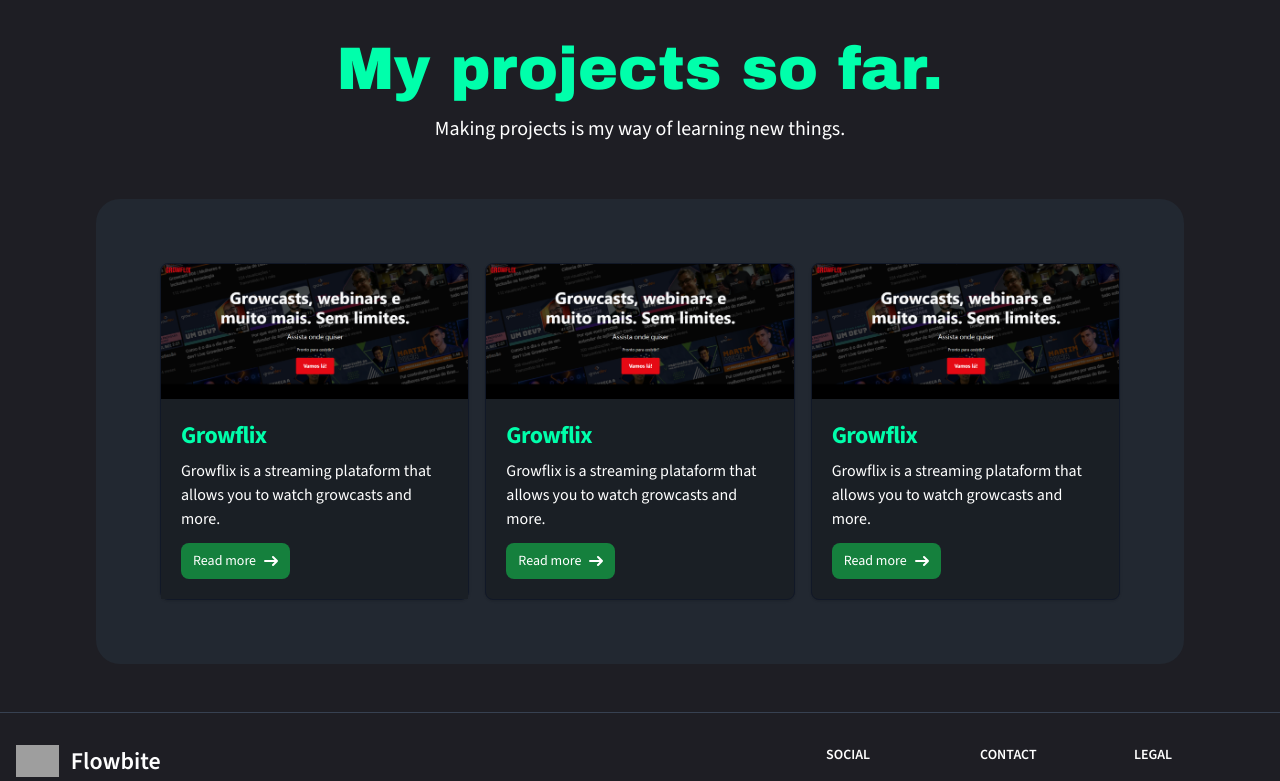
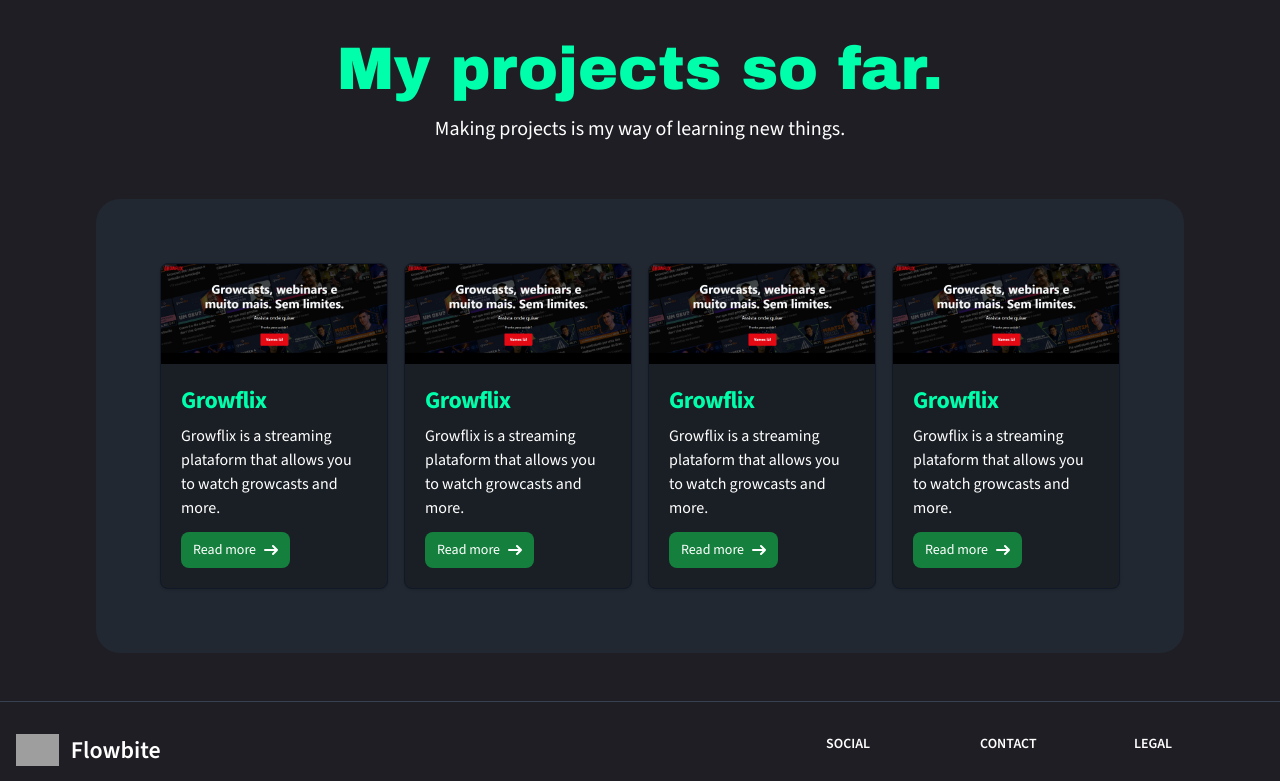
Before and after one commit to Marccelo125/portifolio, a Vue app: page / in a window 1280 px wide. Shown: the part 556-1337 px from the top of the page. Built offline with nearby package versions, Linux system fonts and the light colour scheme; grey boxes are pictures that could not be loaded; a web font is replaced by a local one; what mdi-vue would draw is missing.

Commit message:
refactor: cards responsivity

```diff
--- a/src/views/HomeView.vue
+++ b/src/views/HomeView.vue
@@ -43,44 +43,10 @@
       </div>
     </section>
 
-    <section class="hidden bg-[#222831] mx-24 p-4 rounded-3xl lg:flex">
+    <section class="flex bg-[#222831] mx-24 p-4 rounded-3xl lg:flex">
       <!-- TODO: grid sistem -->
-      <div class="flex gap-4 m-12">
-        <div class="max-w-sm bg-dark border border-gray-900 rounded-lg shadow">
-          <a href="#">
-            <img class="rounded-t-lg" src="@/assets/images/growflix-banner.png" alt="" />
-          </a>
-          <div class="p-5 bg-[#1a1f25]">
-            <a href="#">
-              <h5 class="mb-2 text-2xl font-bold tracking-tight text-[#00FFAB]">Growflix</h5>
-            </a>
-            <p class="mb-3 font-normal text-white">
-              Growflix is a streaming plataform that allows you to watch growcasts and more.
-            </p>
-            <a
-              href="#"
-              class="inline-flex items-center px-3 py-2 text-sm font-medium text-center text-white bg-green-700 rounded-lg hover:bg-green-800 focus:ring-4 focus:outline-none focus:ring-blue-300"
-            >
-              Read more
-              <svg
-                class="rtl:rotate-180 w-3.5 h-3.5 ms-2"
-                aria-hidden="true"
-                xmlns="http://www.w3.org/2000/svg"
-                fill="none"
-                viewBox="0 0 14 10"
-              >
-                <path
-                  stroke="currentColor"
-                  stroke-linecap="round"
-                  stroke-linejoin="round"
-                  stroke-width="2"
-                  d="M1 5h12m0 0L9 1m4 4L9 9"
-                />
-              </svg>
-            </a>
-          </div>
-        </div>
-        <div class="max-w-sm bg-[#1a1f25] border border-gray-900 rounded-lg shadow">
+      <div class="grid grid-cols-1 sm:grid-cols-2 md:grid-cols-3 lg:grid-cols-4 gap-4 m-12">
+        <div class="bg-[#1a1f25] max-w-sm border border-gray-900 rounded-lg shadow">
           <a href="#">
             <img class="rounded-t-lg" src="@/assets/images/growflix-banner.png" alt="" />
           </a>
@@ -114,7 +80,75 @@
             </a>
           </div>
         </div>
-        <div class="max-w-sm bg-[#1a1f25] border border-gray-900 rounded-lg shadow">
+        <div class="bg-[#1a1f25] max-w-sm border border-gray-900 rounded-lg shadow">
+          <a href="#">
+            <img class="rounded-t-lg" src="@/assets/images/growflix-banner.png" alt="" />
+          </a>
+          <div class="p-5">
+            <a href="#">
+              <h5 class="mb-2 text-2xl font-bold tracking-tight text-[#00FFAB]">Growflix</h5>
+            </a>
+            <p class="mb-3 font-normal text-white">
+              Growflix is a streaming plataform that allows you to watch growcasts and more.
+            </p>
+            <a
+              href="#"
+              class="inline-flex items-center px-3 py-2 text-sm font-medium text-center text-white bg-green-700 rounded-lg hover:bg-green-800 focus:ring-4 focus:outline-none focus:ring-blue-300"
+            >
+              Read more
+              <svg
+                class="rtl:rotate-180 w-3.5 h-3.5 ms-2"
+                aria-hidden="true"
+                xmlns="http://www.w3.org/2000/svg"
+                fill="none"
+                viewBox="0 0 14 10"
+              >
+                <path
+                  stroke="currentColor"
+                  stroke-linecap="round"
+                  stroke-linejoin="round"
+                  stroke-width="2"
+                  d="M1 5h12m0 0L9 1m4 4L9 9"
+                />
+              </svg>
+            </a>
+          </div>
+        </div>
+        <div class="bg-[#1a1f25] max-w-sm border border-gray-900 rounded-lg shadow">
+          <a href="#">
+            <img class="rounded-t-lg" src="@/assets/images/growflix-banner.png" alt="" />
+          </a>
+          <div class="p-5">
+            <a href="#">
+              <h5 class="mb-2 text-2xl font-bold tracking-tight text-[#00FFAB]">Growflix</h5>
+            </a>
+            <p class="mb-3 font-normal text-white">
+              Growflix is a streaming plataform that allows you to watch growcasts and more.
+            </p>
+            <a
+              href="#"
+              class="inline-flex items-center px-3 py-2 text-sm font-medium text-center text-white bg-green-700 rounded-lg hover:bg-green-800 focus:ring-4 focus:outline-none focus:ring-blue-300"
+            >
+              Read more
+              <svg
+                class="rtl:rotate-180 w-3.5 h-3.5 ms-2"
+                aria-hidden="true"
+                xmlns="http://www.w3.org/2000/svg"
+                fill="none"
+                viewBox="0 0 14 10"
+              >
+                <path
+                  stroke="currentColor"
+                  stroke-linecap="round"
+                  stroke-linejoin="round"
+                  stroke-width="2"
+                  d="M1 5h12m0 0L9 1m4 4L9 9"
+                />
+              </svg>
+            </a>
+          </div>
+        </div>
+        <div class="bg-[#1a1f25] max-w-sm border border-gray-900 rounded-lg shadow">
           <a href="#">
             <img class="rounded-t-lg" src="@/assets/images/growflix-banner.png" alt="" />
           </a>
```
